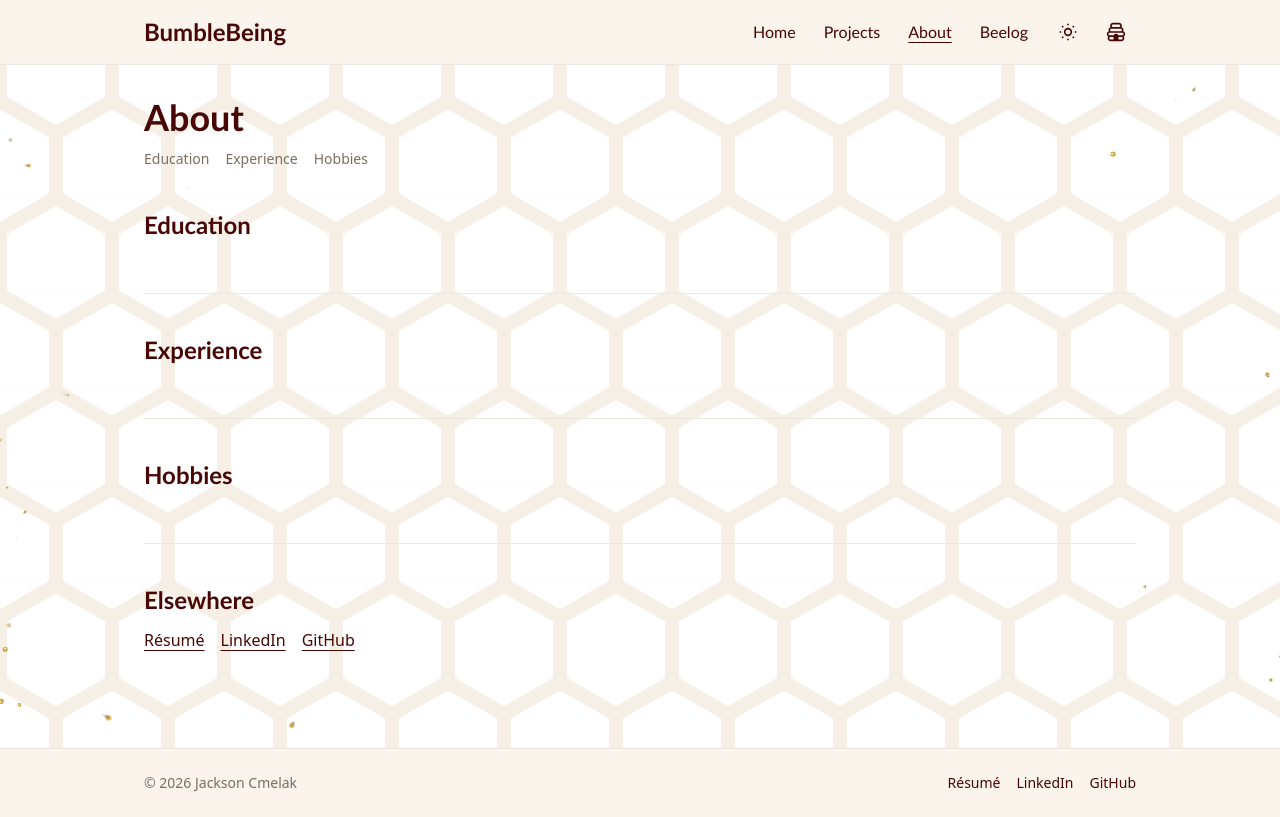
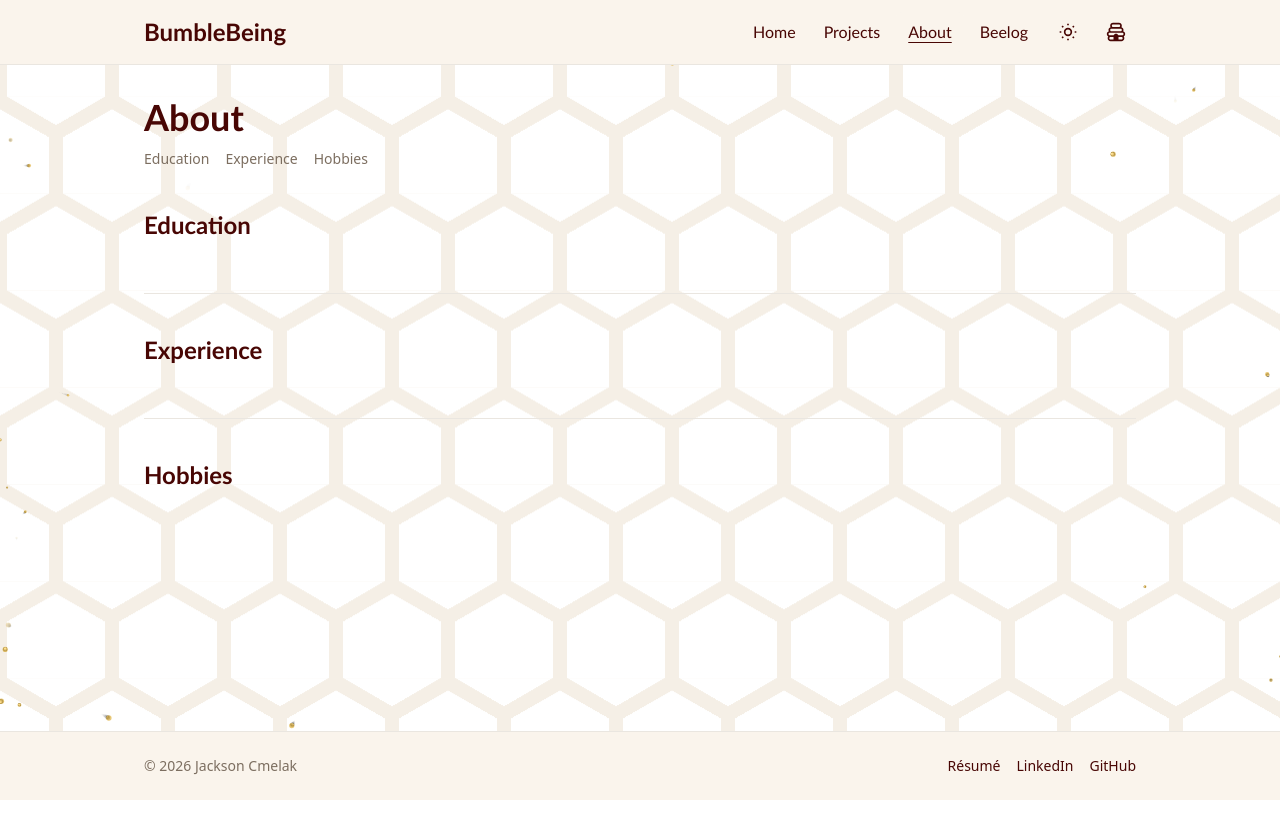
Before and after one commit to Monowog/BumbleBeing, a SvelteKit app: page /about in a window 1280 px wide. Built offline with nearby package versions, Linux system fonts and the light colour scheme.

Commit message:
Adjust several text elements to sound more natural

```diff
--- a/src/routes/+error.svelte
+++ b/src/routes/+error.svelte
@@ -29,7 +29,7 @@
 	</p>
 
 	<div class="flex flex-wrap items-center justify-center gap-3">
-		<Button variant="primary" href={resolve('/projects')}>Browse projects</Button>
-		<Button variant="outline" href={resolve('/')}>Back to the hive</Button>
+		<Button variant="primary" href={resolve('/projects')}>Browse Projects</Button>
+		<Button variant="outline" href={resolve('/')}>Back to the Hive</Button>
 	</div>
 </div>
--- a/src/routes/about/+page.svelte
+++ b/src/routes/about/+page.svelte
@@ -1,5 +1,4 @@
 <script lang="ts">
-	import { SOCIAL_LINKS } from '$lib/nav';
 	import { Separator, Seo } from '$lib/components';
 
 	// One page with three anchored sections rather than v1's three routes, all of
@@ -53,17 +52,4 @@
 		</p>
 	</section>
 
-	<Separator />
-
-	<section class="flex flex-col gap-3">
-		<h2 class="font-display text-2xl font-semibold">Elsewhere</h2>
-		<ul class="flex flex-wrap gap-4">
-			{#each SOCIAL_LINKS as link (link.href)}
-				<li>
-					<!-- eslint-disable-next-line svelte/no-navigation-without-resolve -->
-					<a href={link.href} class="text-ink underline underline-offset-4">{link.label}</a>
-				</li>
-			{/each}
-		</ul>
-	</section>
 </div>
--- a/src/routes/blog/+page.svelte
+++ b/src/routes/blog/+page.svelte
@@ -4,7 +4,7 @@
 	import { Card, Chip, Seo } from '$lib/components';
 </script>
 
-<Seo title="Beelog" description="Notes on what Jackson Cmelak is building, and why." />
+<Seo title="Beelog" description="Notes on what Jackson is building, and why." />
 
 <div class="flex flex-col gap-8">
 	<header class="flex flex-col gap-2">
@@ -30,6 +30,6 @@
 			{/each}
 		</div>
 	{:else}
-		<p class="text-ink-muted">No posts yet. Check back.</p>
+		<p class="text-ink-muted">No posts yet. Check back soon.</p>
 	{/if}
 </div>
--- a/src/routes/projects/+page.svelte
+++ b/src/routes/projects/+page.svelte
@@ -5,7 +5,7 @@
 
 <Seo
 	title="Projects"
-	description="Machine learning, systems software and web applications Jackson Cmelak has built and written up."
+	description="Machine learning, systems software and web applications Jackson has built."
 />
 
 <div class="flex flex-col gap-8">
@@ -16,7 +16,7 @@
 			index should not claim a completeness it does not have.
 		-->
 		<p class="max-w-prose text-ink-muted">
-			A few things I've built and written up: machine learning, systems work, and the occasional web
+			A few of the things I've built: machine learning, systems work, and the occasional web
 			application.
 		</p>
 	</header>
```
